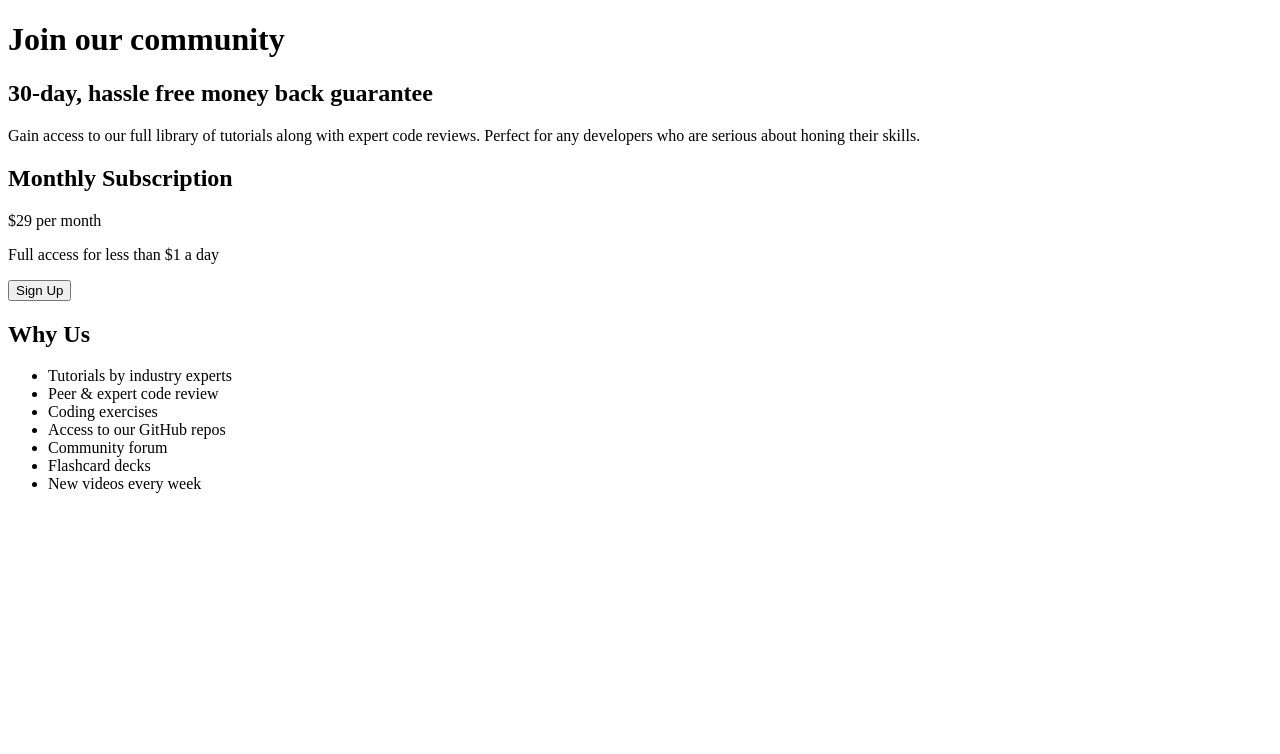
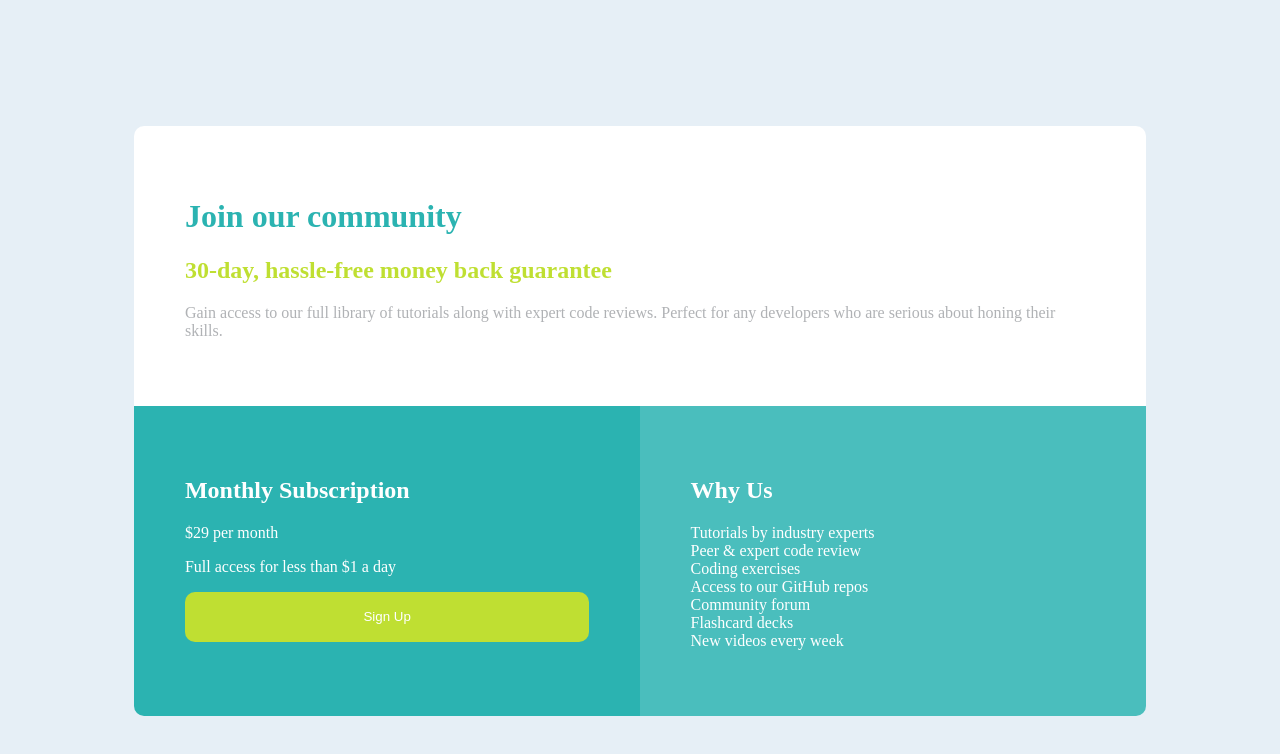
Before and after one commit to marcosdh22/challenges_ZG, a plain HTML site: page price grid/challenge/index.html in a window 1280 px wide. Drawn offline with Linux system fonts and the light colour scheme; files whose address does not match are found by name.

Commit message:
Tercera subida

```diff
--- a/price grid/challenge/index.html
+++ b/price grid/challenge/index.html
@@ -1,18 +1,23 @@
 <!DOCTYPE html>
 <html lang="en">
+
 <head>
     <meta charset="UTF-8">
     <meta http-equiv="X-UA-Compatible" content="IE=edge">
     <meta name="viewport" content="width=device-width, initial-scale=1.0">
     <title>Price card Challenge</title>
     <link rel="icon" type="image/x-icon" href="C:\html code\zachgoll\price grid\challenge\favicon-32x32.png">
+    <link rel="stylesheet" type="text/css" href="C:\html code\zachgoll\price grid\challenge\style.css" />
 </head>
 <body>
     <div class="tarjeta">
-        <div class="c1"></div>
+        <div class="up">
             <h1>Join our community</h1>
-        <h2>30-day, hassle free money back guarantee</h2>
-        <p>Gain access to our full library of tutorials along with expert code reviews. Perfect for any developers who are serious about honing their skills.</p>
+            <h2>30-day, hassle-free money back guarantee</h2>
+            <p>Gain access to our full library of tutorials along with expert code reviews. Perfect for any developers
+                who are serious about honing their skills.</p>
+        </div>
+        <div class="down">
             <div class="c2">
                 <h2>Monthly Subscription</h2>
                 <p><span>$29</span> per month</p>
@@ -21,7 +26,7 @@
             </div>
             <div class="c3">
                 <h2>Why Us</h2>
-            <ul>
+                <ul class="listita">
                     <li>Tutorials by industry experts</li>
                     <li>Peer & expert code review</li>
                     <li>Coding exercises</li>
@@ -32,5 +37,7 @@
                 </ul>
             </div>
         </div>
+    </div>
 </body>
+
 </html>
--- /dev/null
+++ b/price grid/challenge/style.css
@@ -0,0 +1,74 @@
+body {
+    background: rgba(230,239,246,255);
+
+    /*
+    PONER LETRAS Y GROSORES
+    TODO LO DEMÁS QUE SEA GENERAL AL DOC
+    */
+}
+
+.tarjeta {
+    max-width: 1440px;
+    margin: 10%;
+}
+
+.up, .c2, .c3 {
+    padding: 5%;
+}
+
+.up {
+    background-color: white;
+    border-top-left-radius: 10px;
+    border-top-right-radius: 10px;
+}
+
+.up h2 {
+    color: rgba(191,223,50,255);
+}
+
+.up p {
+    color: rgba(176,178,181,255);
+}
+
+h1 {
+    color: rgba(43,179,177,255);
+}
+
+.c2 {
+    background-color: rgba(43,179,177,255);
+    border-bottom-left-radius: 10px;
+}
+
+.c3 {
+    background-color: rgba(74,190,189,255);
+    border-bottom-right-radius: 10px;
+}
+
+.c2, .c3 {
+    flex: 50%;
+    color: white;
+
+}
+
+.listita {
+    list-style-type: none;
+    padding-left: 0;
+}
+
+.down {
+    display: flex;
+}
+
+button {
+    width: 100%;
+    height: 50px;
+    background-color: rgba(191,223,50,255);
+    color: white;
+    border-radius: 10px;
+    border-style: none;
+}
+
+button:hover {
+    background-color: blue;
+    opacity: 0.75;
+}
```
Lines whose indentation alone changed are shown as unchanged.
